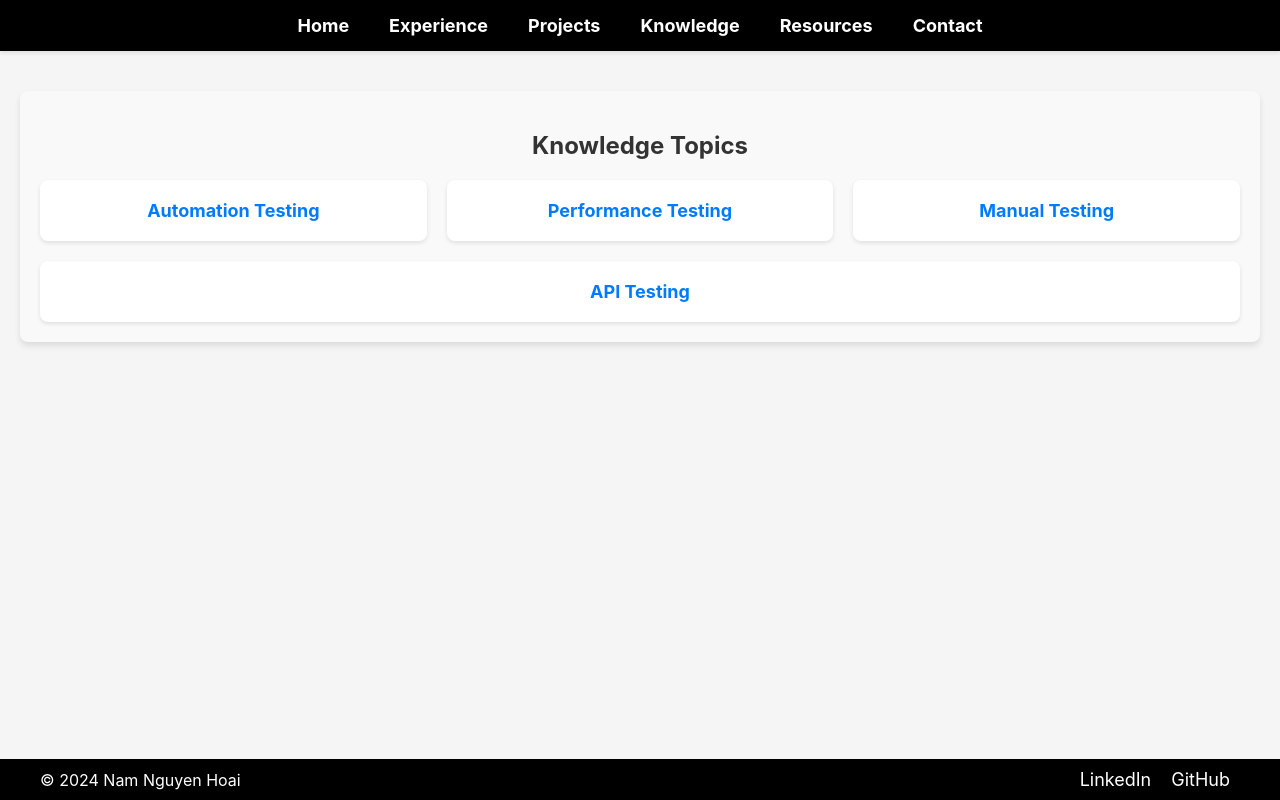
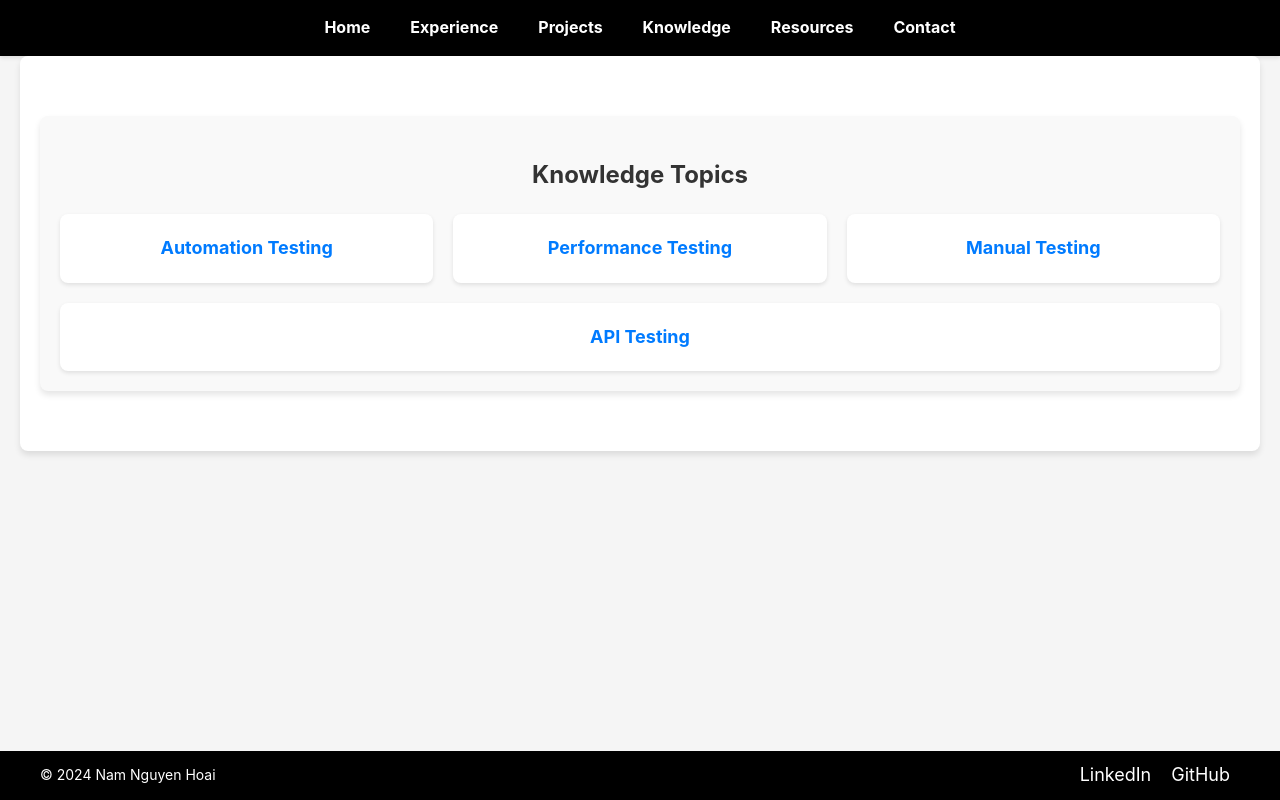
Before and after one commit to namnh663/portfolio, a React (Create React App) app: page /portfolio/knowledge in a window 1280 px wide. Built offline with nearby package versions, Linux system fonts and the light colour scheme.

Commit message:
update App.css, Contact.css, Experience.css and Projects.css

```diff
--- a/src/App.css
+++ b/src/App.css
@@ -4,11 +4,19 @@ body {
   font-family: -apple-system, BlinkMacSystemFont, 'Segoe UI', Roboto, 'Helvetica Neue', Arial, sans-serif;
   background-color: #f5f5f5;
   color: #333;
-  font-size: 16px; /* Đảm bảo rằng kích thước chữ được thiết lập rõ ràng */
+  font-size: 14px; /* Kích thước chữ nhỏ vừa */
+  line-height: 1.6;
 }
 
 .app {
   text-align: center;
+}
+
+/* src/pages/Home.css */
+.home {
+  display: flex;
+  justify-content: center;
+  padding: 20px;
 }
 
 /* src/components/Navbar.css */
@@ -34,7 +42,7 @@ body {
 .navbar a {
   color: #fff;
   text-decoration: none;
-  font-size: 18px;
+  font-size: 16px; /* Điều chỉnh kích thước chữ */
   font-weight: bold;
   transition: color 0.3s ease;
 }
@@ -43,18 +51,19 @@ body {
   color: #007bff;
 }
 
-@media (max-width: 768px) {
-  .navbar ul {
-    flex-direction: column;
-  }
-  .navbar li {
-    margin: 10px 0;
-  }
+.content {
+  padding: 20px;
+  max-width: 1200px;
+  margin: 0 auto;
+  background-color: #fff;
+  border-radius: 8px;
+  box-shadow: 0 4px 6px rgba(0, 0, 0, 0.1);
+  transition: transform 0.3s ease, box-shadow 0.3s ease;
 }
 
-.content {
-  flex: 1;
-  padding-bottom: 60px; /* Height of the footer */
+.content:hover {
+  transform: translateY(-5px);
+  box-shadow: 0 8px 12px rgba(0, 0, 0, 0.2);
 }
 
 .container {
@@ -215,6 +224,13 @@ body {
 }
 
 @media (max-width: 768px) {
+  .navbar ul {
+    flex-direction: column;
+  }
+  .navbar li {
+    margin: 10px 0;
+  }
+
   .footer-content {
     flex-direction: column;
   }
--- a/src/pages/Contact.css
+++ b/src/pages/Contact.css
@@ -1,13 +1,10 @@
 /* src/pages/Contact.css */
 .contact {
-    display: flex;
-    flex-direction: column;
-    align-items: center;
   padding: 20px;
-    background-color: #f9f9f9;
+  background-color: #fff;
   border-radius: 8px;
   box-shadow: 0 4px 6px rgba(0, 0, 0, 0.1);
-    max-width: 600px;
+  max-width: 800px;
   margin: 40px auto;
 }
 
@@ -15,6 +12,7 @@
   margin-bottom: 20px;
   font-size: 24px;
   color: #333;
+  text-align: center;
 }
 
 .contact-form {
--- a/src/pages/Experience.css
+++ b/src/pages/Experience.css
@@ -1,10 +1,10 @@
 /* src/pages/Experience.css */
 .experience {
   padding: 20px;
-    background-color: #f9f9f9;
+  background-color: #fff;
   border-radius: 8px;
   box-shadow: 0 4px 6px rgba(0, 0, 0, 0.1);
-    max-width: 800px;
+  max-width: 1200px;
   margin: 40px auto;
 }
 
@@ -12,7 +12,6 @@
   margin-bottom: 20px;
   font-size: 24px;
   color: #333;
-    text-align: center;
 }
 
 .experience-list {
@@ -22,7 +21,7 @@
 }
 
 .experience-item {
-    background-color: #fff;
+  background-color: #f9f9f9;
   padding: 20px;
   border-radius: 8px;
   box-shadow: 0 2px 4px rgba(0, 0, 0, 0.1);
--- a/src/pages/Projects.css
+++ b/src/pages/Projects.css
@@ -1,11 +1,11 @@
 /* src/pages/Projects.css */
 .projects {
   padding: 20px;
-    background-color: #f9f9f9;
-    max-width: 800px;
-    margin: 40px auto;
+  background-color: #fff;
   border-radius: 8px;
   box-shadow: 0 4px 6px rgba(0, 0, 0, 0.1);
+  max-width: 1200px;
+  margin: 40px auto;
 }
 
 .projects h2 {
@@ -19,15 +19,17 @@
   display: flex;
   flex-wrap: wrap;
   gap: 20px;
+  justify-content: center;
 }
 
 .project-item {
-    background-color: #fff;
+  background-color: #f9f9f9;
   padding: 20px;
   border-radius: 8px;
   box-shadow: 0 2px 4px rgba(0, 0, 0, 0.1);
-    flex: 1 1 calc(50% - 20px);
   transition: transform 0.3s, box-shadow 0.3s;
+  flex: 1 1 calc(30% - 20px);
+  min-width: 200px;
 }
 
 .project-item:hover {
```
Lines whose indentation alone changed are shown as unchanged.
